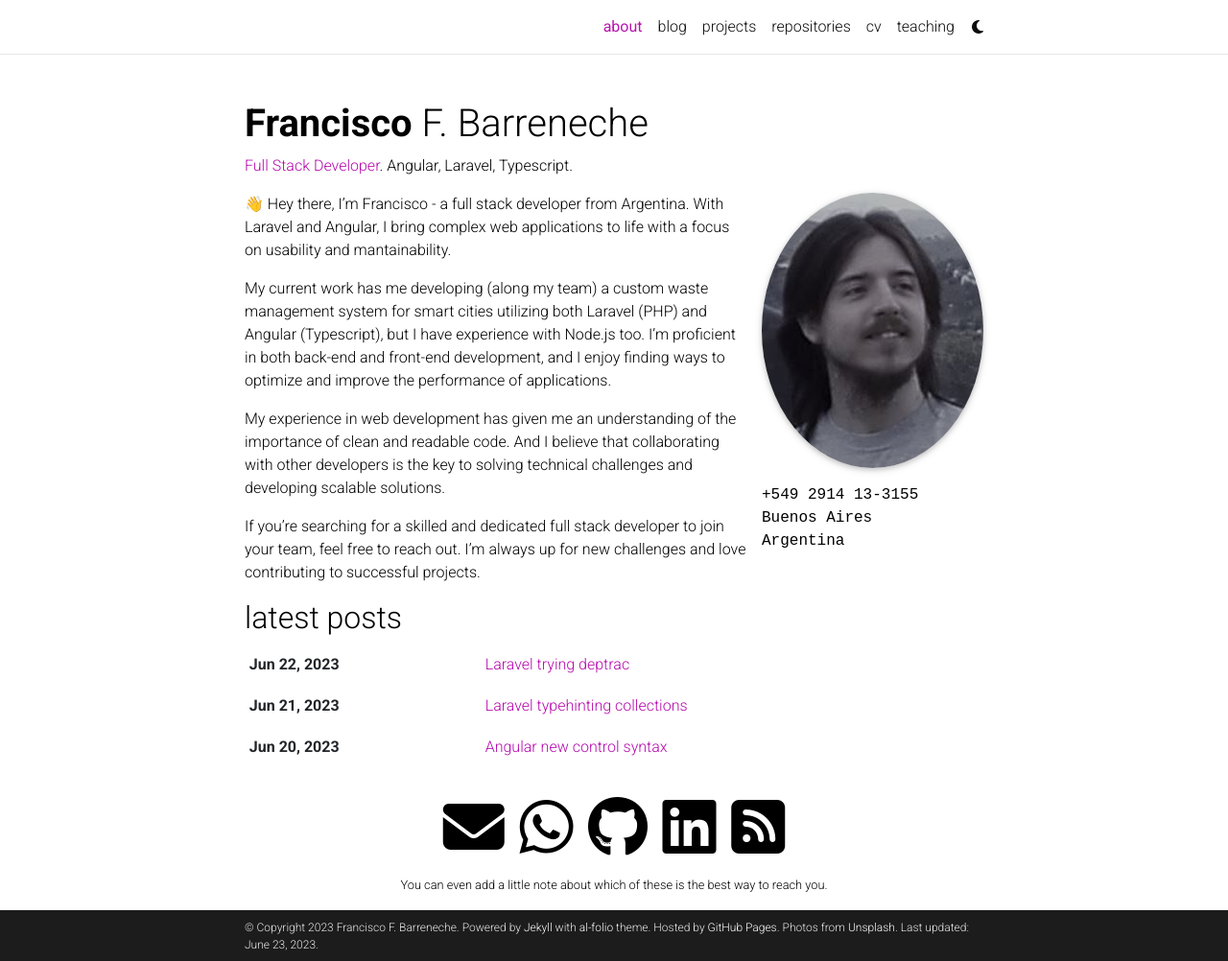
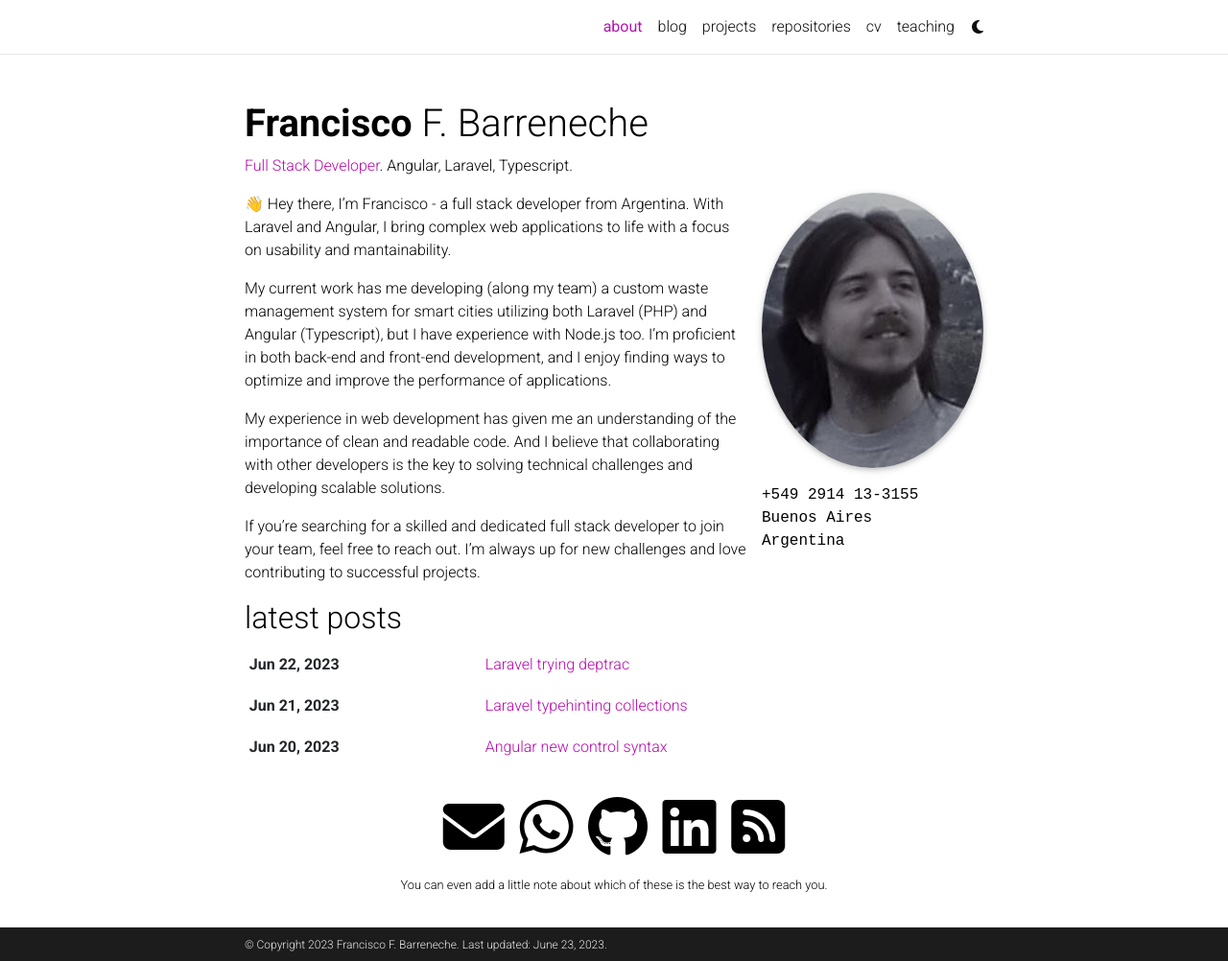
Before and after one commit to franbarreneche/franbarreneche.github.io, a Jekyll site: the page built from _pages/about.md, in a window 1280 px wide and 1002 px high. Shown: the whole window at 96% size. Built offline with Jekyll 4.4.1, drawn with Linux system fonts in a browser that asks for light colours; full-size pictures stand in for the smaller copies a plugin makes; comment, search, counter and statistics services are not loaded; a style sheet for code colours, icons or effects is not loaded.

Commit message:
fix: change page description, footer and keywords

```diff
--- a/_config.yml
+++ b/_config.yml
@@ -8,12 +8,9 @@
 last_name: Barreneche
 email: franbarreneche@gmail.com
 description: > # the ">" symbol means to ignore newlines until "footer_text:"
-  A simple, whitespace theme for academics. Based on [*folio](https://github.com/bogoli/-folio) design.
+  Information about me, Francisco Barreneche
 footer_text: >
-  Powered by <a href="https://jekyllrb.com/" target="_blank">Jekyll</a> with <a href="https://github.com/alshedivat/al-folio">al-folio</a> theme.
-  Hosted by <a href="https://pages.github.com/" target="_blank">GitHub Pages</a>.
-  Photos from <a href="https://unsplash.com" target="_blank">Unsplash</a>.
-keywords: jekyll, jekyll-theme, academic-website, portfolio-website  # add your own keywords or leave empty
+keywords: portfolio, laravel, angular, typescript  # add your own keywords or leave empty
 
 lang: en # the language of your site (for example: en, fr, cn, ru, etc.)
 icon: ⚛️  # the emoji used as the favicon (alternatively, provide image name in /assets/img/)
```
